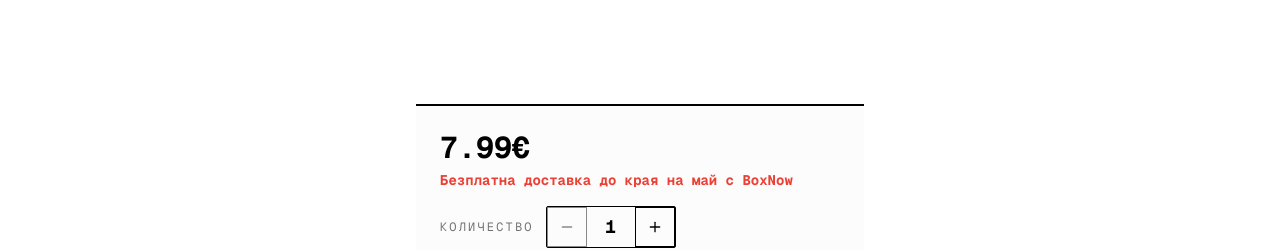
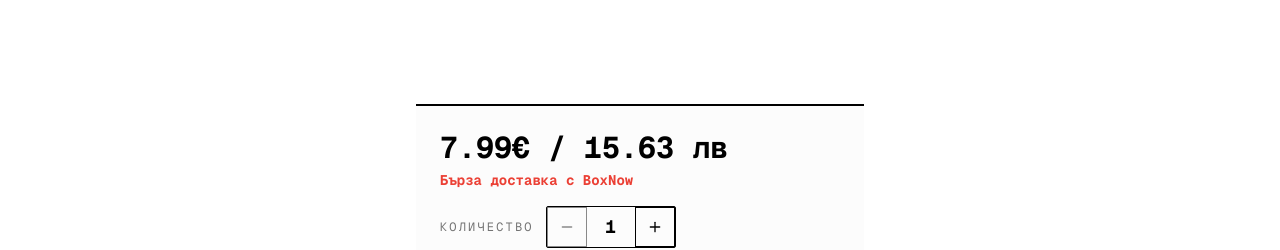
Before and after one commit to kirilchristov/tigre-tigre, a React (Vite) app: page / in a window 1280 px wide. Shown: the part 840-1090 px from the top of the page. Built offline with nearby package versions, Linux system fonts and the light colour scheme; no server answers.

Commit message:
fix: update product CTA pricing

```diff
--- a/package.json
+++ b/package.json
@@ -1,7 +1,7 @@
 {
   "name": "tigre-tigre",
   "private": true,
-  "version": "0.1.8",
+  "version": "0.1.9",
   "type": "module",
   "scripts": {
     "dev": "vite",
--- a/src/components/ProductCTA.tsx
+++ b/src/components/ProductCTA.tsx
@@ -4,7 +4,12 @@ import { Button } from '@/components/ui/button'
 import { QuantityStepper } from '@/components/ui/quantity-stepper'
 import { cn } from '@/lib/utils'
 import { useScrollReveal } from '@/hooks/useGsap'
-import { buildShopifyCartPermalink, type PurchaseOptionKey } from '@/lib/shopify'
+import {
+  buildShopifyCartPermalink,
+  formatConvertedEstimatedTotal,
+  formatEstimatedTotal,
+  type PurchaseOptionKey,
+} from '@/lib/shopify'
 
 interface ProductCTAProps {
   /** Optional className for the container */
@@ -23,9 +28,10 @@ const SHIPPING_PRICE = '3'
 const CURRENCY = '€'
 const SINGLE_QUANTITY = 1
 const BUNDLE_MIN_QUANTITY = 1
-const MAX_QUANTITY = 12
+const MAX_QUANTITY = 20
 const SHOPIFY_VARIANT_ID = '56986218955100'
 const SHOPIFY_STOREFRONT_DOMAIN = 'shop.tigre-tigre.com'
+const EURO_BGN_EXCHANGE_RATE = 1.95583
 
 const purchaseOptions: Record<
   PurchaseOptionKey,
@@ -52,11 +58,17 @@ const purchaseOptions: Record<
 export function ProductCTA({ className, compact = false }: ProductCTAProps) {
   const { t } = useTranslation()
   const ref = useScrollReveal<HTMLDivElement>()
-  const priceVars = { price: PRICE, currency: CURRENCY, shippingPrice: SHIPPING_PRICE }
   const [quantities, setQuantities] = useState<Record<PurchaseOptionKey, number>>({
     single: SINGLE_QUANTITY,
     bundle: BUNDLE_MIN_QUANTITY,
   })
+  const bundlePrice = formatEstimatedTotal(Number(PRICE), quantities.bundle)
+  const bundleBgnPrice = formatConvertedEstimatedTotal(
+    Number(PRICE),
+    quantities.bundle,
+    EURO_BGN_EXCHANGE_RATE
+  )
+  const priceVars = { price: bundlePrice, currency: CURRENCY, shippingPrice: SHIPPING_PRICE }
 
   const setQuantity = (key: PurchaseOptionKey, quantity: number) => {
     setQuantities((current) => ({
@@ -151,7 +163,8 @@ export function ProductCTA({ className, compact = false }: ProductCTAProps) {
                 <span
                   className={cn('font-bold text-foreground', compact ? 'text-2xl' : 'text-3xl')}
                 >
-                  {t('productCTA.multiple.price', priceVars)}
+                  {t('productCTA.multiple.price', priceVars)} / {bundleBgnPrice}{' '}
+                  {t('productCTA.bgnCurrency')}
                 </span>
               </div>
               <div className="flex items-center gap-2 mt-1">
--- a/src/lib/shopify.ts
+++ b/src/lib/shopify.ts
@@ -41,3 +41,14 @@ export function formatEstimatedTotal(price: number, quantity: number) {
 
   return total.toFixed(2)
 }
+
+export function formatConvertedEstimatedTotal(
+  price: number,
+  quantity: number,
+  exchangeRate: number
+) {
+  const normalizedExchangeRate = Number.isFinite(exchangeRate) ? exchangeRate : 1
+  const total = Number(formatEstimatedTotal(price, quantity)) * normalizedExchangeRate
+
+  return total.toFixed(2)
+}
--- a/src/locales/bg/translation.json
+++ b/src/locales/bg/translation.json
@@ -87,6 +87,7 @@
   },
   "productCTA": {
     "currency": "€",
+    "bgnCurrency": "лв",
     "quantityLabel": "Количество",
     "decreaseQuantity": "Намали количеството",
     "increaseQuantity": "Увеличи количеството",
@@ -102,7 +103,7 @@
       "title": "Вземи повече",
       "description": "Запаси се за по-дълго",
       "price": "{{price}}{{currency}}",
-      "shipping": "Безплатна доставка до края на май с BoxNow",
+      "shipping": "Бърза доставка с BoxNow",
       "shippingSaved": "+{{shippingPrice}}{{currency}} доставка",
       "button": "Вземи"
     },
--- a/src/locales/en/translation.json
+++ b/src/locales/en/translation.json
@@ -87,6 +87,7 @@
   },
   "productCTA": {
     "currency": "€",
+    "bgnCurrency": "BGN",
     "quantityLabel": "Quantity",
     "decreaseQuantity": "Decrease quantity",
     "increaseQuantity": "Increase quantity",
@@ -102,7 +103,7 @@
       "title": "Get More",
       "description": "Stock up for longer",
       "price": "{{price}}{{currency}}",
-      "shipping": "Free delivery until the end of May with BoxNow",
+      "shipping": "Fast delivery with BoxNow",
       "shippingSaved": "+{{shippingPrice}}{{currency}} shipping",
       "button": "Get"
     },
```
Also changed, not shown: 2 other files (tests, documents, lock files or other folders).
